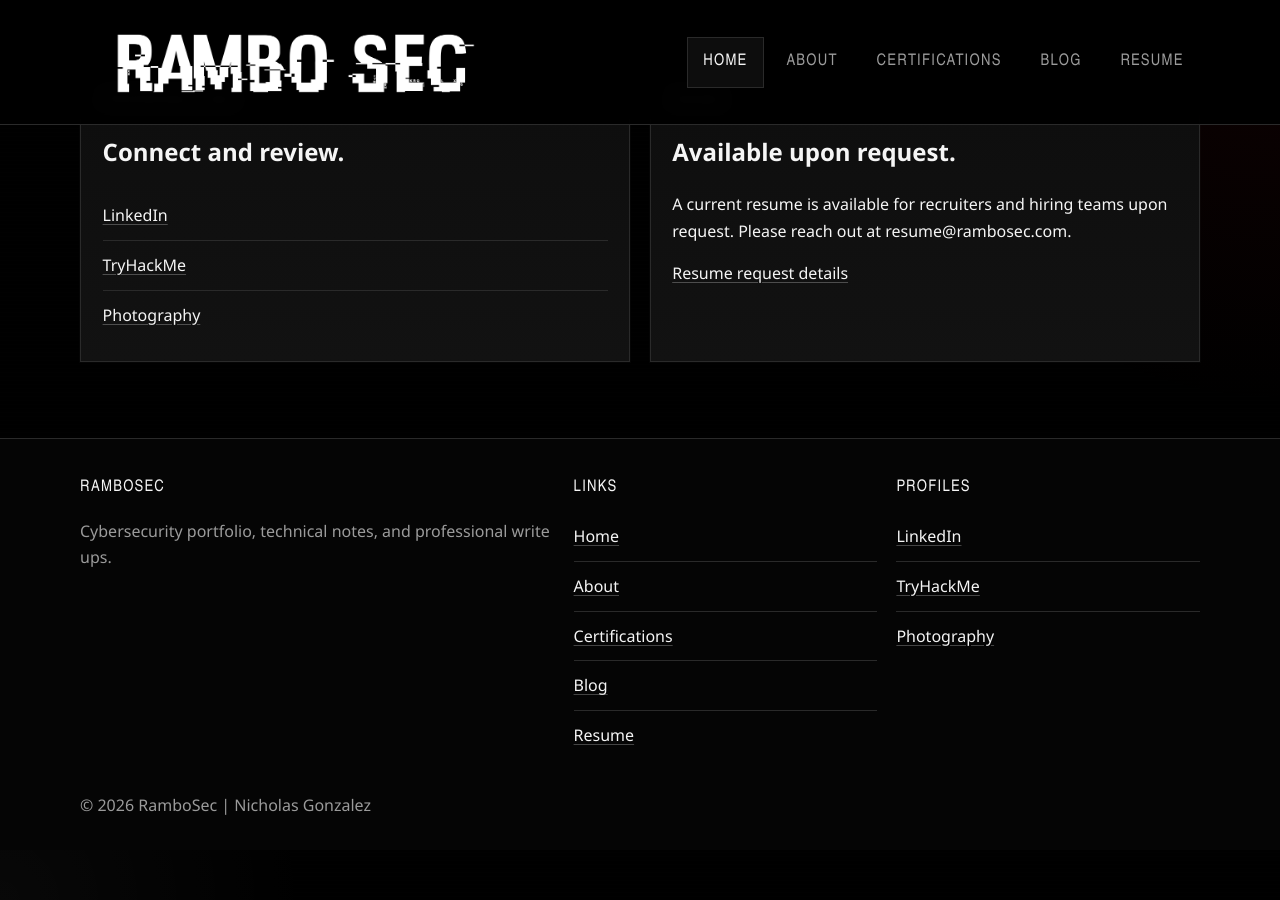
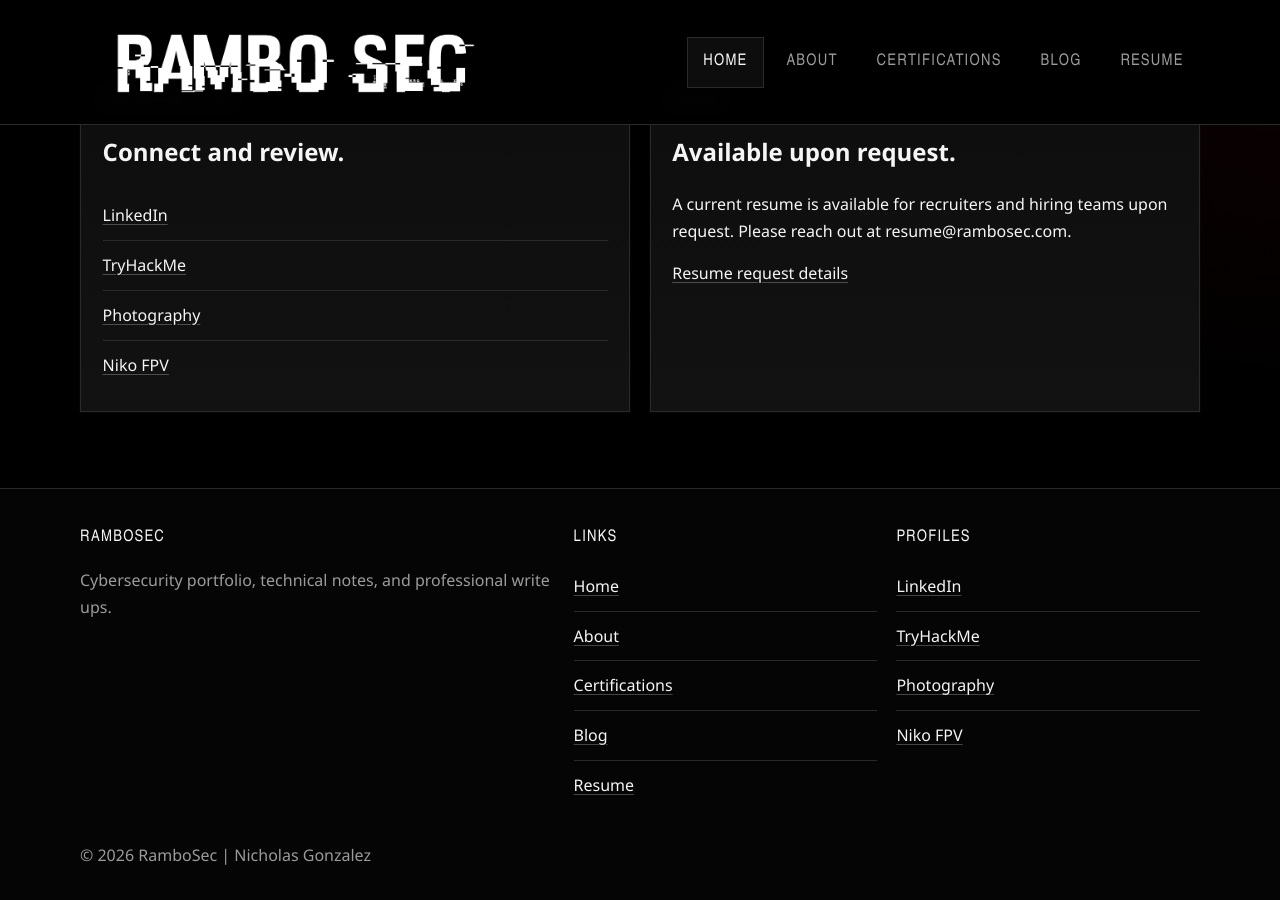
Before and after one commit to Rambo-Sec/Rambo-Sec.github.io, a Jekyll site: the page built from index.md, in a window 1280 px wide and 900 px high, scrolled down 2850 px. Built offline with Jekyll 4.4.1, drawn with Linux system fonts in a browser that asks for light colours; before the commit the page ends 3700 px from its top, so only the background shows below that.

Commit message:
Add FPV profile link

```diff
--- a/_data/social.yml
+++ b/_data/social.yml
@@ -7,3 +7,6 @@ tryhackme:
 photography:
   label: Photography
   url: "https://nikogphotos.com"
+fpv:
+  label: Niko FPV
+  url: "https://nikofpv.com"
```
